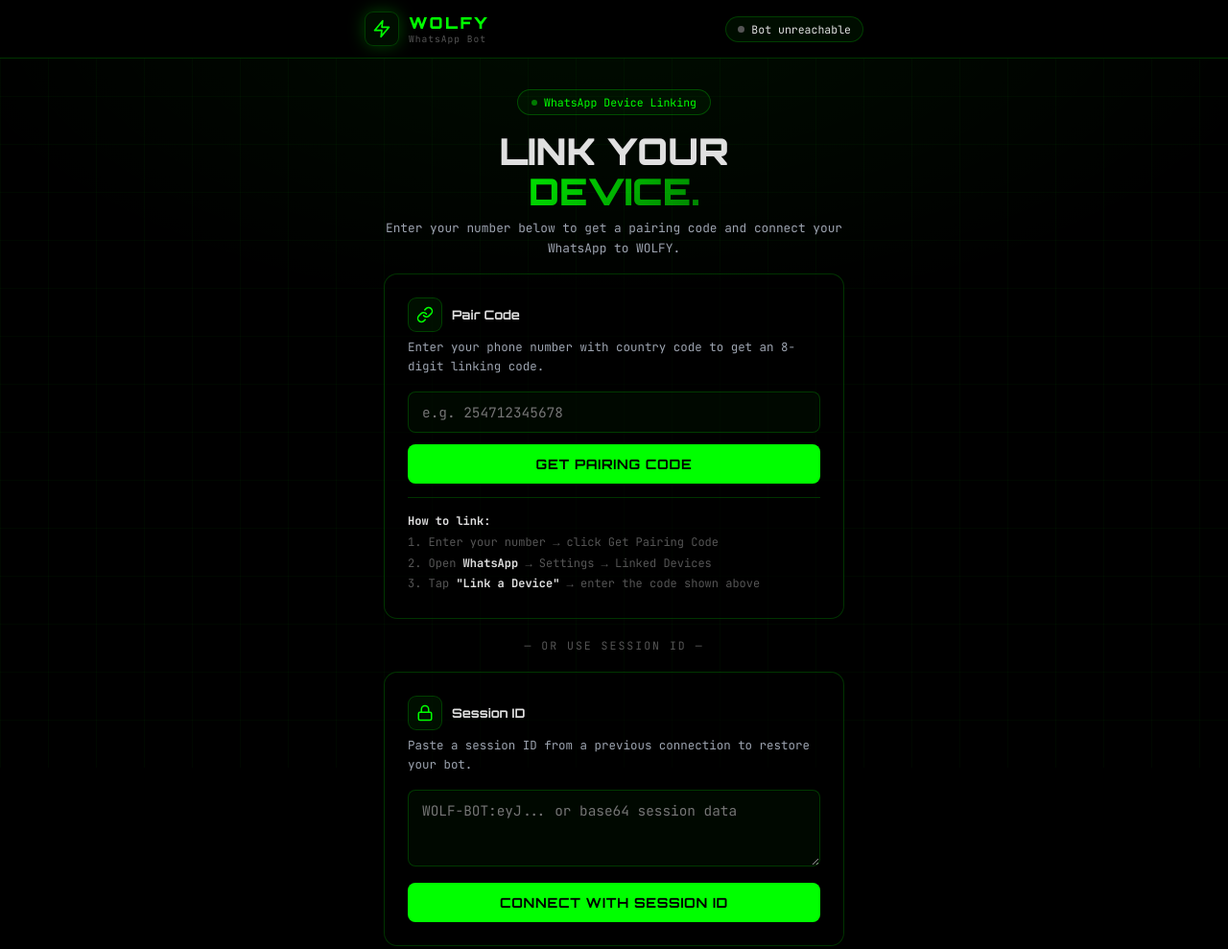
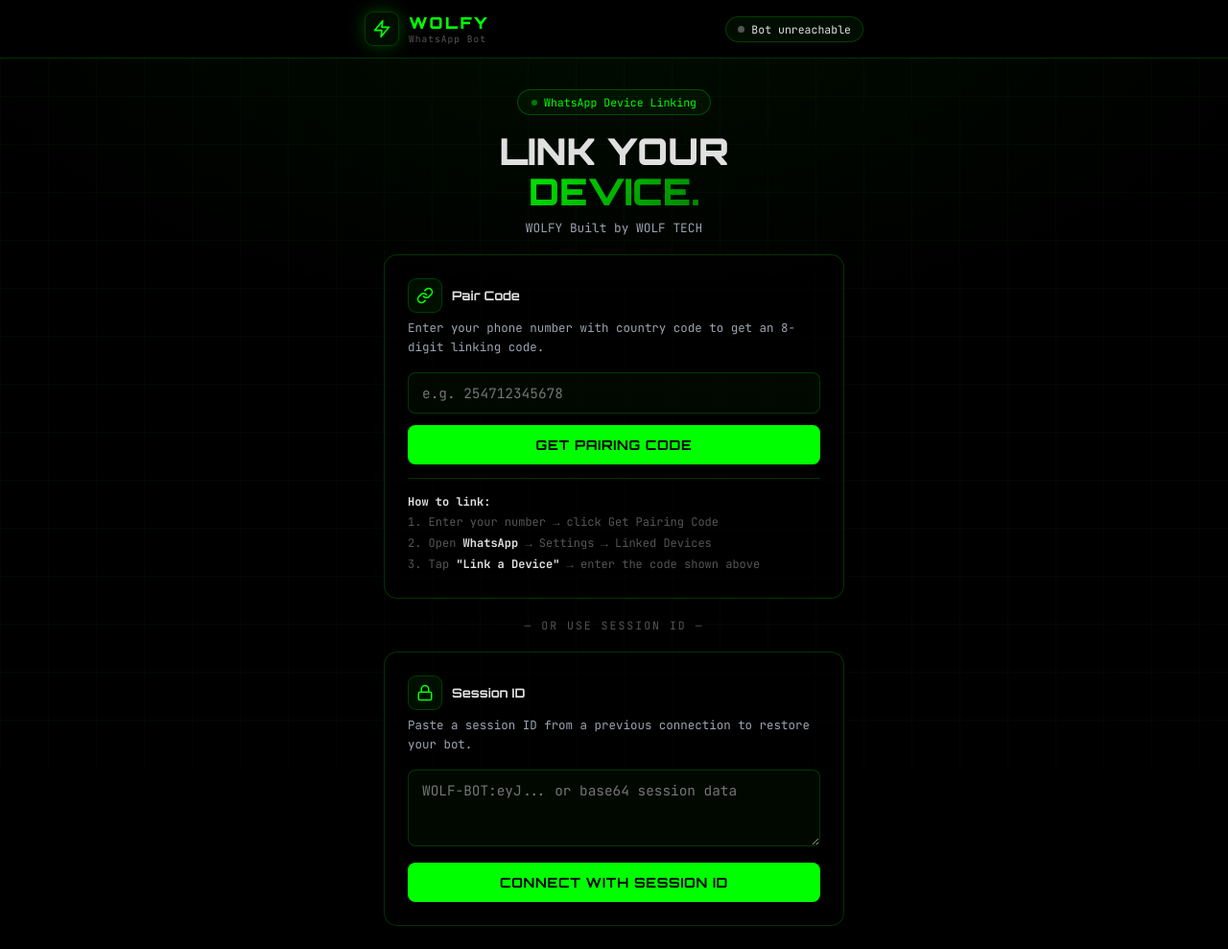
Before and after one commit to peace-amani/mini, a website: page public/index.html in a window 1280 px wide. Shown: the top 989 px of the page at 96% size. Drawn offline with Linux system fonts and the light colour scheme; no server answers.

Commit message:
fix: hero subtitle -> WOLFY Built by WOLF TECH

```diff
--- a/public/index.html
+++ b/public/index.html
@@ -210,7 +210,7 @@
       LINK YOUR<br/>
       <span class="title-green">DEVICE.</span>
     </h1>
-    <p class="hero-sub">Enter your number below to get a pairing code and connect your WhatsApp to WOLFY.</p>
+    <p class="hero-sub">WOLFY Built by WOLF TECH</p>
   </div>
 
   <!-- PAIR WITH CODE -->
```
